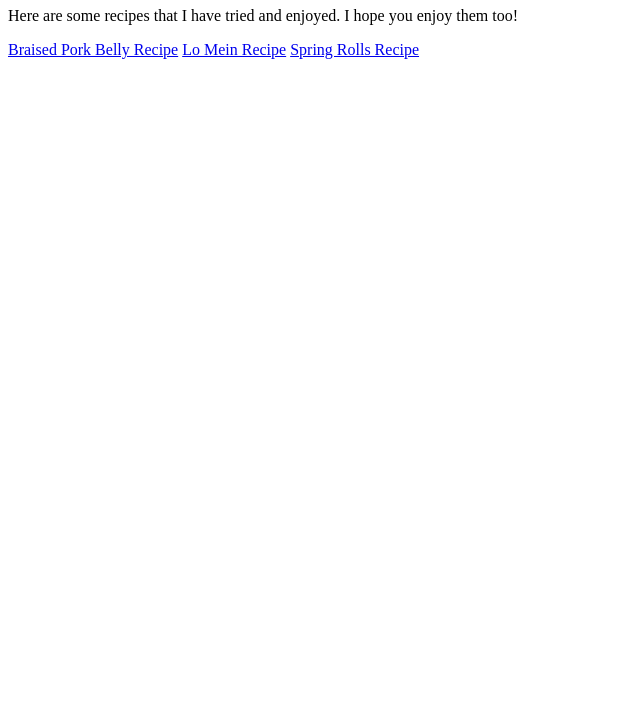
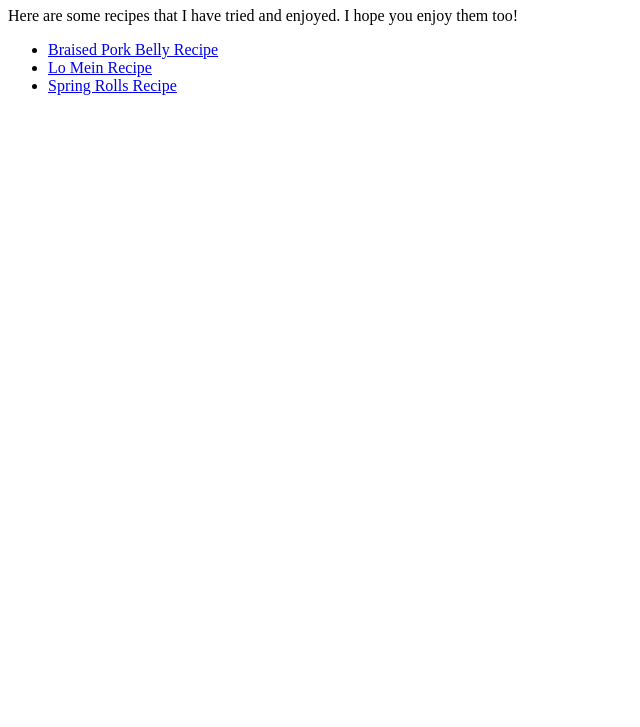
Before and after one commit to itsjaxami/Odin-Recipes, a plain HTML site: page index.html in a window 1280 px wide. Shown: the part 73-800 px from the top of the page, without its empty margins (0-640 px from the left). Drawn offline with Linux system fonts and the light colour scheme.

Commit message:
Turned links into an unordered list.

```diff
--- a/index.html
+++ b/index.html
@@ -8,8 +8,10 @@
 <body>
     <h1>Odin Recipes</h1>
     <p>Here are some recipes that I have tried and enjoyed. I hope you enjoy them too!</p>
-        <a href="Recipes/porkbelly.html">Braised Pork Belly Recipe</a>
-        <a href="Recipes/lomein.html">Lo Mein Recipe</a>
-        <a href="Recipes/springrolls.html">Spring Rolls Recipe</a>
+        <ul>
+            <li><a href="Recipes/porkbelly.html">Braised Pork Belly Recipe</a></li>
+            <li><a href="Recipes/lomein.html">Lo Mein Recipe</a></li>
+            <li><a href="Recipes/springrolls.html">Spring Rolls Recipe</a></li>
+        </ul>
 </body>
 </html>
```
